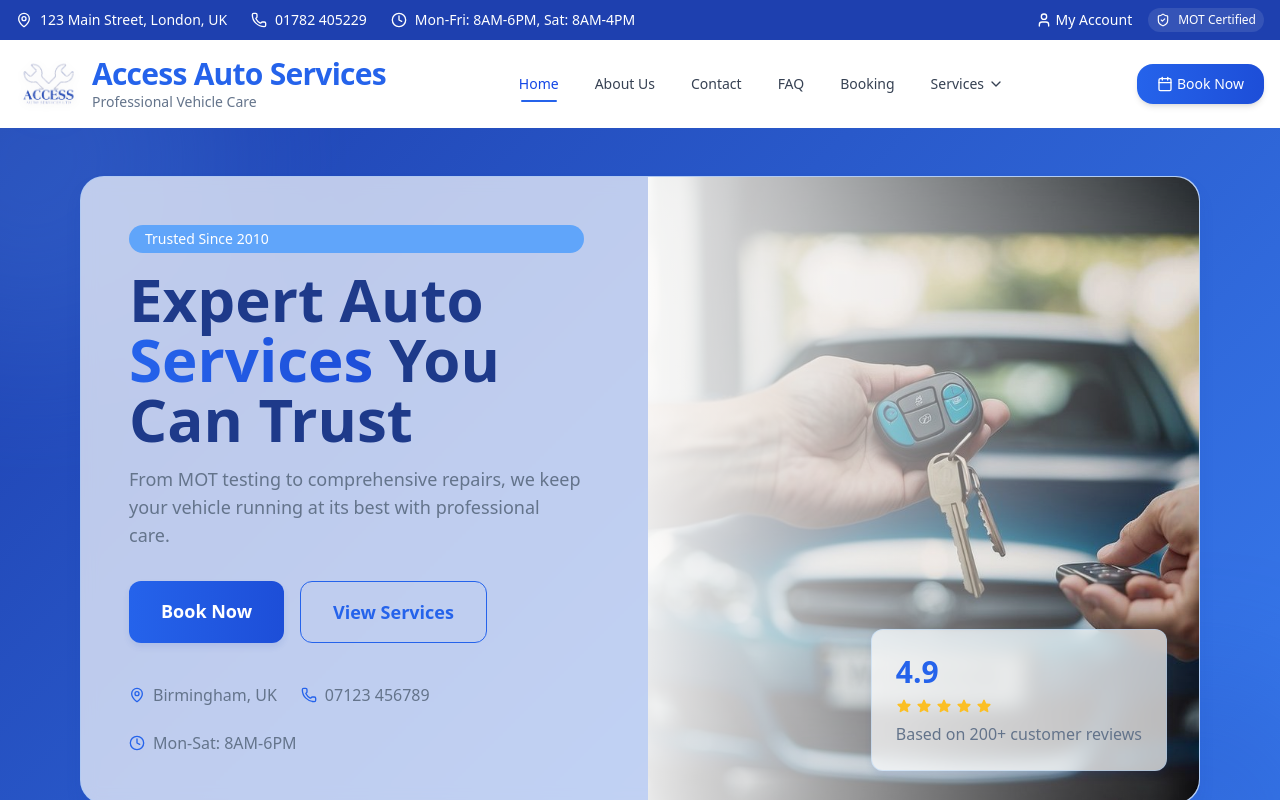
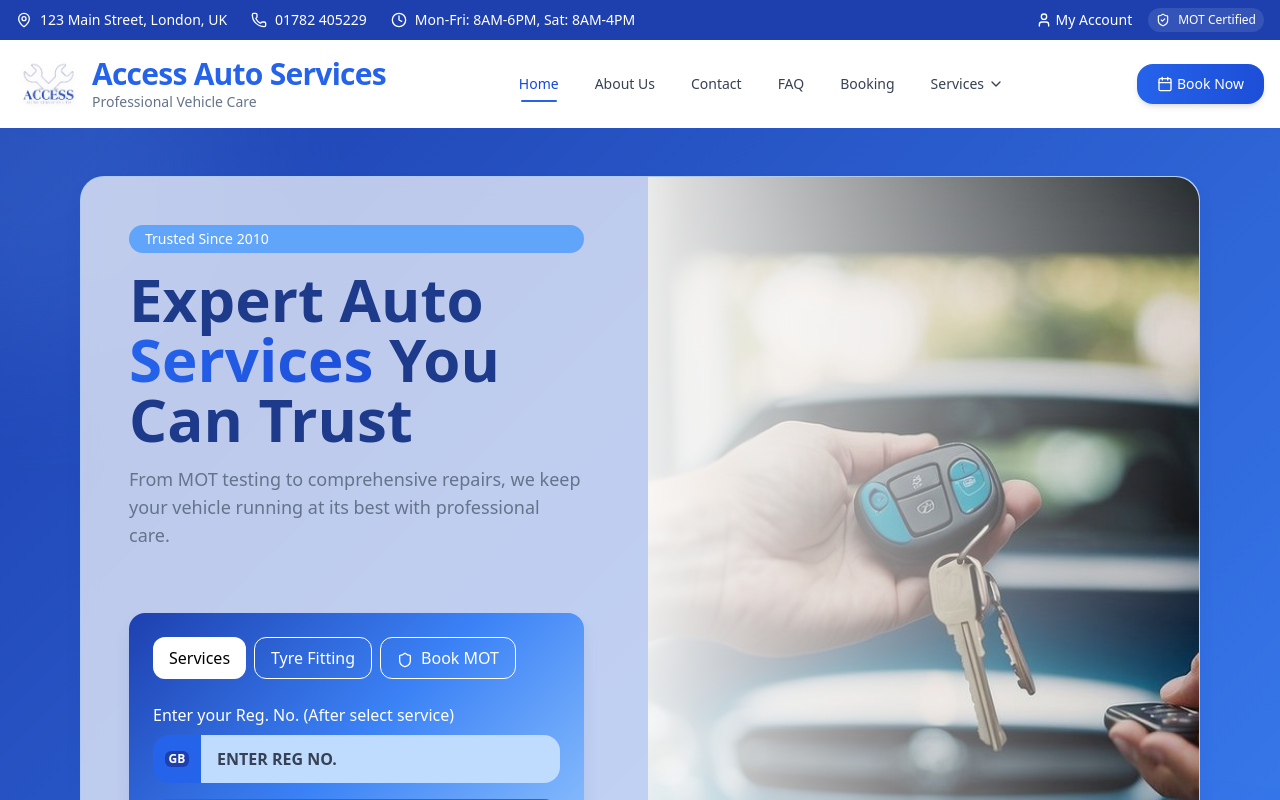
Before and after one commit to Ayesha-te/LTD, a React (Vite) app: page / in a window 1280 px wide. Shown: the top 800 px of the page. Built offline with nearby package versions, Linux system fonts and the light colour scheme.

Commit message:
Make the changes my love wants

```diff
--- a/src/pages/Home.jsx
+++ b/src/pages/Home.jsx
@@ -1,7 +1,7 @@
 import React, { useEffect, useState } from 'react';
 import { Link } from 'react-router-dom';
 import {
-  Car, Shield, Clock, Users, CheckCircle, Wrench, Battery, Zap, Settings, Award, MapPin, Phone
+  Car, Shield, Clock, Users, CheckCircle, Wrench, Battery, Zap, Settings, Award, MapPin, Phone, Search, ChevronDown
 } from 'lucide-react';
 
 import brake from '../assets/brake.jpg';
@@ -16,6 +16,12 @@ import why3 from '../assets/why3.jpg';
 
 const Home = () => {
   const [currentImg, setCurrentImg] = useState(0);
+  const [activeTab, setActiveTab] = useState('services');
+  const [regNo, setRegNo] = useState('');
+  const [selectedService, setSelectedService] = useState('');
+  const [tyreSize, setTyreSize] = useState({ width: '205', profile: '55', rim: '16' });
+  const [tyreType, setTyreType] = useState('fully-fitted');
+
   const images = [why, why2, why3];
 
   useEffect(() => {
@@ -40,6 +46,251 @@ const Home = () => {
     { icon: <Clock className="w-8 h-8" />, title: "Quick Service", description: "Fast turnaround times" },
     { icon: <CheckCircle className="w-8 h-8" />, title: "Quality Guaranteed", description: "All work comes with warranty" }
   ];
+
+  const handleSearch = () => {
+    if (activeTab === 'services') {
+      // Handle services search
+      console.log('Searching for services with reg:', regNo);
+    } else if (activeTab === 'tyre-fitting') {
+      // Handle tyre fitting search
+      console.log('Searching for tyres:', tyreSize, tyreType);
+    } else if (activeTab === 'book-mot') {
+      // Handle MOT booking
+      console.log('Booking MOT for reg:', regNo);
+    }
+  };
+
+  const BookingSystem = () => (
+  <div
+    className="mt-8 p-6 rounded-xl"
+    style={{
+      background: 'var(--bg-gradient-main)',
+      borderRadius: 'var(--radius-lg)',
+      boxShadow: 'var(--shadow-lg)'
+    }}
+  >
+    {/* Tab Navigation */}
+    <div className="flex flex-wrap gap-2 mb-6">
+      <button
+        onClick={() => setActiveTab('services')}
+        className={`px-4 py-2 font-medium transition-all duration-300 ${
+          activeTab === 'services'
+            ? 'bg-white text-black'
+            : 'border border-white text-white hover:bg-white hover:text-black'
+        }`}
+        style={{ borderRadius: 'var(--radius-md)' }}
+      >
+        Services
+      </button>
+      <button
+        onClick={() => setActiveTab('tyre-fitting')}
+        className={`px-4 py-2 font-medium transition-all duration-300 ${
+          activeTab === 'tyre-fitting'
+            ? 'bg-white text-black'
+            : 'border border-white text-white hover:bg-white hover:text-black'
+        }`}
+        style={{ borderRadius: 'var(--radius-md)' }}
+      >
+        Tyre Fitting
+      </button>
+      <button
+        onClick={() => setActiveTab('book-mot')}
+        className={`px-4 py-2 font-medium transition-all duration-300 ${
+          activeTab === 'book-mot'
+            ? 'bg-white text-black'
+            : 'border border-white text-white hover:bg-white hover:text-black'
+        }`}
+        style={{ borderRadius: 'var(--radius-md)' }}
+      >
+        <Shield className="w-4 h-4 inline mr-2" />
+        Book MOT
+      </button>
+    </div>
+
+    {/* Services Tab */}
+    {activeTab === 'services' && (
+      <div className="space-y-4">
+        <div>
+          <label className="block text-white font-medium mb-2">
+            Enter your Reg. No. (After select service)
+          </label>
+          <div className="flex">
+            <div className="flex items-center px-3 bg-[var(--primary-blue)] rounded-l-lg">
+              <div className="w-6 h-4 bg-[var(--primary-blue-dark)] rounded-sm flex items-center justify-center">
+                <span className="text-white text-xs font-bold">GB</span>
+              </div>
+            </div>
+            <input
+              type="text"
+              value={regNo}
+              onChange={(e) => setRegNo(e.target.value.toUpperCase())}
+              placeholder="ENTER REG NO."
+              className="flex-1 px-4 py-3 bg-[var(--primary-blue-lighter)] text-black font-bold placeholder-gray-700 rounded-r-lg focus:outline-none"
+            />
+          </div>
+        </div>
+        <button
+          onClick={handleSearch}
+          className="w-full bg-[var(--primary-blue)] text-white py-3 rounded-lg font-bold hover:bg-[var(--primary-blue-dark)] transition-colors"
+        >
+          GO
+        </button>
+      </div>
+    )}
+
+    {/* Tyre Fitting Tab */}
+    {activeTab === 'tyre-fitting' && (
+      <div className="space-y-4">
+        <div className="flex">
+          <div className="flex items-center px-3 bg-[var(--primary-blue)] rounded-l-lg">
+            <div className="w-6 h-4 bg-[var(--primary-blue-dark)] rounded-sm flex items-center justify-center">
+              <span className="text-white text-xs font-bold">GB</span>
+            </div>
+          </div>
+          <input
+            type="text"
+            placeholder="VEHICLE REG. NO."
+            className="flex-1 px-4 py-3 bg-[var(--primary-blue-lighter)] text-black font-bold placeholder-gray-700 rounded-r-lg focus:outline-none"
+          />
+        </div>
+
+        <div className="flex items-center gap-4 text-white">
+          <label className="flex items-center gap-2">
+            <input
+              type="radio"
+              name="tyreType"
+              value="fully-fitted"
+              checked={tyreType === 'fully-fitted'}
+              onChange={(e) => setTyreType(e.target.value)}
+              className="text-blue-600"
+            />
+            Fully Fitted
+          </label>
+          <label className="flex items-center gap-2">
+            <input
+              type="radio"
+              name="tyreType"
+              value="collection"
+              checked={tyreType === 'collection'}
+              onChange={(e) => setTyreType(e.target.value)}
+              className="text-blue-600"
+            />
+            Collection
+          </label>
+        </div>
+
+        <button
+          onClick={handleSearch}
+          className="w-full bg-[var(--primary-blue)] text-white py-3 rounded-lg font-bold hover:bg-[var(--primary-blue-dark)] transition-colors flex items-center justify-center gap-2"
+        >
+          <Search className="w-4 h-4" />
+          GO
+        </button>
+
+        <div className="grid grid-cols-3 gap-2">
+          <select
+            value={tyreSize.width}
+            onChange={(e) => setTyreSize({ ...tyreSize, width: e.target.value })}
+            className="px-3 py-2 bg-white text-black rounded focus:outline-none"
+          >
+            <option value="205">205</option>
+            <option value="215">215</option>
+            <option value="225">225</option>
+          </select>
+          <select
+            value={tyreSize.profile}
+            onChange={(e) => setTyreSize({ ...tyreSize, profile: e.target.value })}
+            className="px-3 py-2 bg-white text-black rounded focus:outline-none"
+          >
+            <option value="55">55</option>
+            <option value="60">60</option>
+            <option value="65">65</option>
+          </select>
+          <select
+            value={tyreSize.rim}
+            onChange={(e) => setTyreSize({ ...tyreSize, rim: e.target.value })}
+            className="px-3 py-2 bg-white text-black rounded focus:outline-none"
+          >
+            <option value="16">16</option>
+            <option value="17">17</option>
+            <option value="18">18</option>
+          </select>
+        </div>
+
+        <div className="flex items-center gap-4 text-white">
+          <label className="flex items-center gap-2">
+            <input
+              type="radio"
+              name="tyreType2"
+              value="fully-fitted"
+              checked={tyreType === 'fully-fitted'}
+              onChange={(e) => setTyreType(e.target.value)}
+              className="text-blue-600"
+            />
+            Fully Fitted
+          </label>
+          <label className="flex items-center gap-2">
+            <input
+              type="radio"
+              name="tyreType2"
+              value="collection"
+              checked={tyreType === 'collection'}
+              onChange={(e) => setTyreType(e.target.value)}
+              className="text-blue-600"
+            />
+            Collection
+          </label>
+        </div>
+
+        <button
+          onClick={handleSearch}
+          className="w-full bg-[var(--primary-blue)] text-white py-3 rounded-lg font-bold hover:bg-[var(--primary-blue-dark)] transition-colors"
+        >
+          GO
+        </button>
+      </div>
+    )}
+
+    {/* Book MOT Tab */}
+    {activeTab === 'book-mot' && (
+      <div className="space-y-4">
+        <div className="flex">
+          <div className="flex items-center px-3 bg-[var(--primary-blue)] rounded-l-lg">
+            <div className="w-6 h-4 bg-[var(--primary-blue-dark)] rounded-sm flex items-center justify-center">
+              <span className="text-white text-xs font-bold">GB</span>
+            </div>
+          </div>
+          <input
+            type="text"
+            value={regNo}
+            onChange={(e) => setRegNo(e.target.value.toUpperCase())}
+            placeholder="ENTER REG NO."
+            className="flex-1 px-4 py-3 bg-[var(--primary-blue-lighter)] text-black font-bold placeholder-gray-700 rounded-r-lg focus:outline-none"
+          />
+        </div>
+
+        <p className="text-white text-center">Don't know your vehicle registration?</p>
+
+        <button
+          onClick={handleSearch}
+          className="w-full bg-[var(--primary-blue)] text-white py-3 rounded-lg font-bold hover:bg-[var(--primary-blue-dark)] transition-colors flex items-center justify-center gap-2"
+        >
+          <Search className="w-4 h-4" />
+          Search
+        </button>
+
+        <Link
+          to="/mot-check"
+          className="w-full bg-[var(--primary-blue-dark)] text-white py-3 rounded-lg font-bold hover:bg-[var(--primary-blue)] transition-colors flex items-center justify-center gap-2"
+        >
+          <Shield className="w-5 h-5" />
+          IS YOUR MOT DUE?
+        </Link>
+      </div>
+    )}
+  </div>
+);
+
 
   return (
     <div className="min-h-screen" style={{ background: 'var(--bg-gradient-main)' }}>
@@ -68,37 +319,9 @@ const Home = () => {
                 <p className="text-lg mb-8" style={{ color: 'var(--text-muted)' }}>
                   From MOT testing to comprehensive repairs, we keep your vehicle running at its best with professional care.
                 </p>
-                <div className="flex flex-col sm:flex-row gap-4">
-                  <Link to="/booking"
-                        className="hover-scale px-8 py-4 rounded-xl text-lg font-semibold text-center"
-                        style={{
-                          background: 'var(--bg-gradient-card)',
-                          color: 'white',
-                          borderRadius: 'var(--radius-md)',
-                          boxShadow: 'var(--shadow-md)',
-                          transition: 'var(--transition-normal)'
-                        }}>
-                    Book Now
-                  </Link>
-                  <Link to="/services"
-                        className="px-8 py-4 rounded-xl text-lg font-semibold border text-center hover"
-                    style={{
-                      borderColor: 'var(--primary-blue)',
-                      color: 'var(--primary-blue)',
-                      borderRadius: 'var(--radius-md)',
-                      transition: 'background 0.2s, color 0.2s, var(--transition-normal)'
-                    }}
-                    onMouseEnter={e => {
-                      e.currentTarget.style.background = 'var(--primary-blue)';
-                      e.currentTarget.style.color = 'white';
-                    }}
-                    onMouseLeave={e => {
-                      e.currentTarget.style.background = '';
-                      e.currentTarget.style.color = 'var(--primary-blue)';
-                    }}>
-                    View Services
-                  </Link>
-                </div>
+
+                {/* Booking System */}
+                <BookingSystem />
 
                 {/* Quick Info */}
                 <div className="mt-10 flex flex-wrap gap-6">
```
